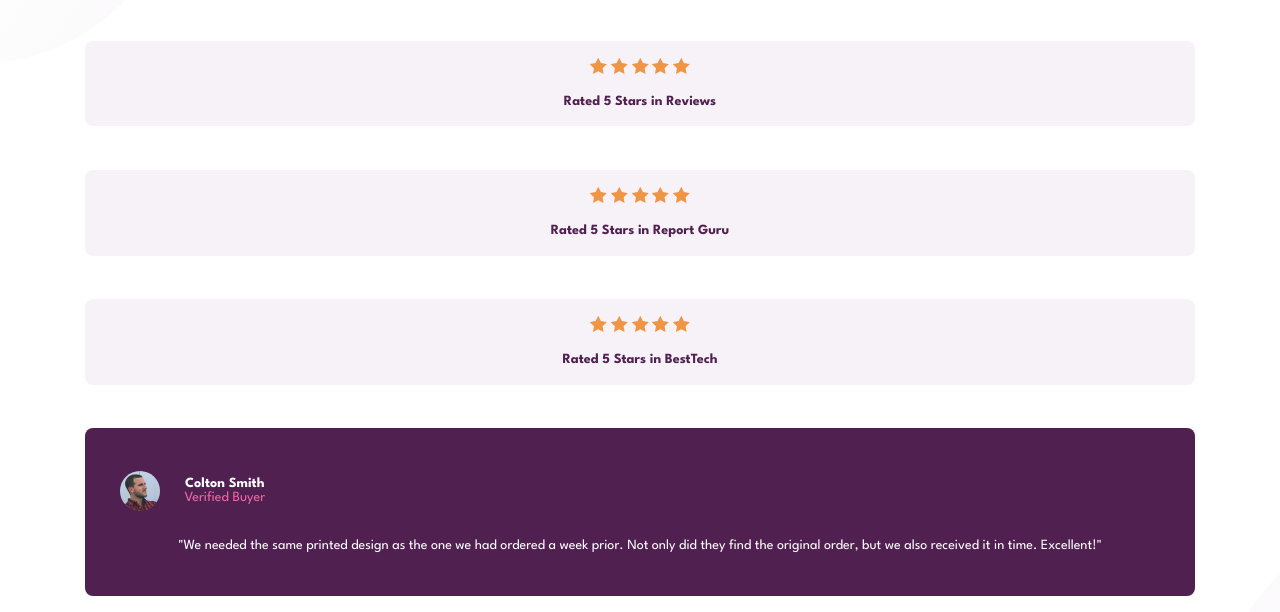
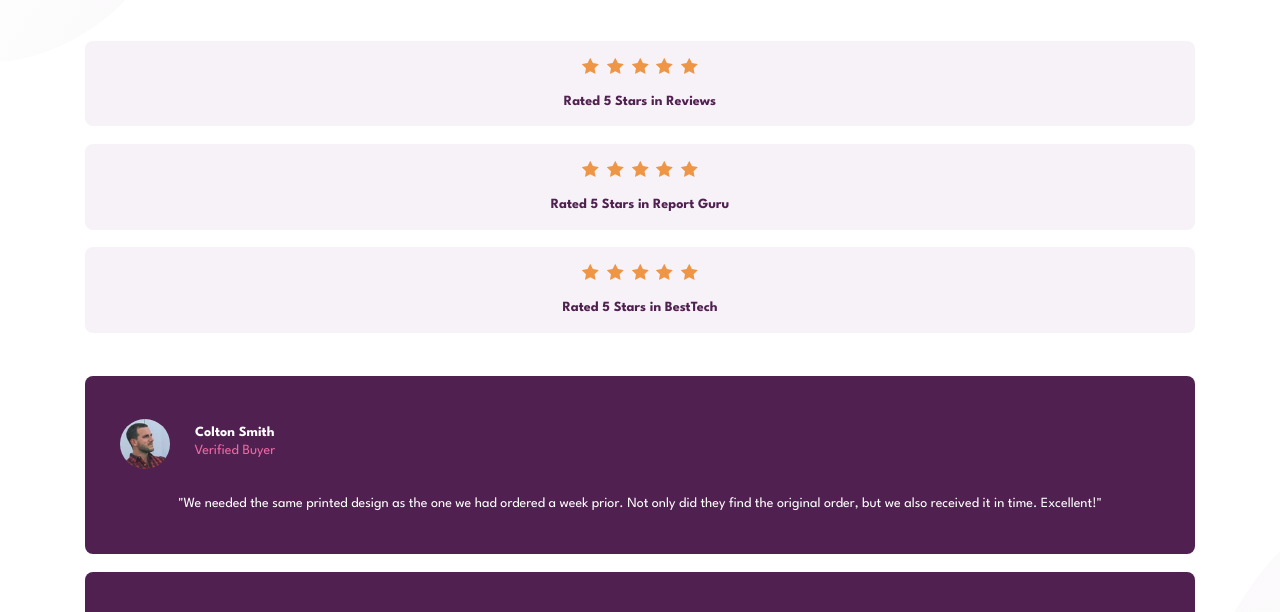
Before and after one commit to remcoj89/ztm-social-proof-section, a plain HTML site: page index.html in a window 1280 px wide. Shown: the part 170-782 px from the top of the page. Drawn offline with Linux system fonts and the light colour scheme.

Commit message:
fixed styling in ratings & testemonials

```diff
--- a/css/styles.css
+++ b/css/styles.css
@@ -1,3 +1,4 @@
+/* Variables */
 :root {
   /* Colors */
   --color-primary-very-dark-magenta: hsl(300, 43%, 22%);
@@ -7,12 +8,15 @@
   --color-neutral-light-grayish-magenta: hsl(300, 24%, 96%);
   --color-neutral-white:  hsl(0, 0%, 100%);
 }
+/* End Variables */
 
+/* Base */
 *,
 *::before,
 *::after {
   box-sizing: inherit;
 }
+
 
 html {
   box-sizing: border-box;
@@ -46,7 +50,9 @@ h1 {
 h2 {
   font-weight: 700;
 }
+/* End Base */
 
+/* Ratings */
 .content p{
   color: var(--color-neutral-dark-grayish-magenta);
   font-size: 1.5rem;
@@ -54,20 +60,35 @@ h2 {
   line-height: 1.6666667;
 }
 
-.ratings li {
-  display: flex;
-  flex-direction: column;
-  gap: 1.6rem;
+.ratings {
   margin: 4rem 0;
+}
+
+.ratings > * + * {
+  margin-top: 1.6rem;
 }
 
 .rating {
   background-color: var(--color-neutral-light-grayish-magenta);
   border-radius: 8px;
   padding: 1.6rem;
+}
+
+.rating span {
+  display: inline-block;
   font-weight: 700;
 }
 
+.rating-stars {
+  margin-bottom: 1.6rem;
+}
+
+.rating-stars img {
+  margin: 0 2px;
+}
+/* End Ratings */
+
+/* Testemonials */
 .testemonials--list {
   display: flex;
   flex-direction: column;
@@ -88,13 +109,14 @@ h2 {
   margin-bottom: 2.6rem;
 }
 
-.reviewer-meta span{
+.reviewer-name span{
   color: var(--color-primary-soft-pink);
-  margin-top: 0.5rem;
+ line-height: 1.6;
 }
 
 .avatar-image {
   border-radius: 50%;
-  height: 40px;
-  width: 40px;
+  height: 50px;
+  width: 50px;
 }
+/* End Testmonials */
```
